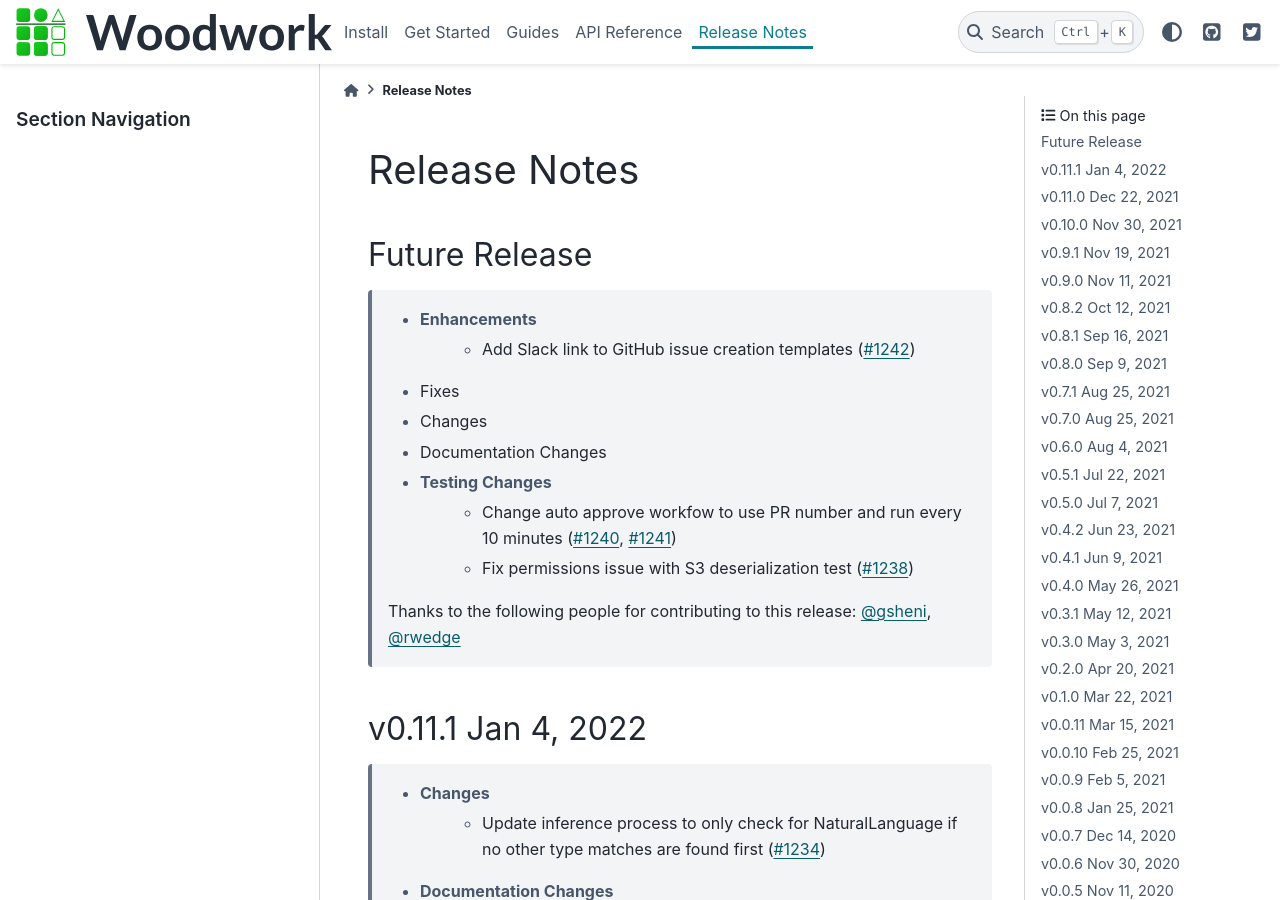
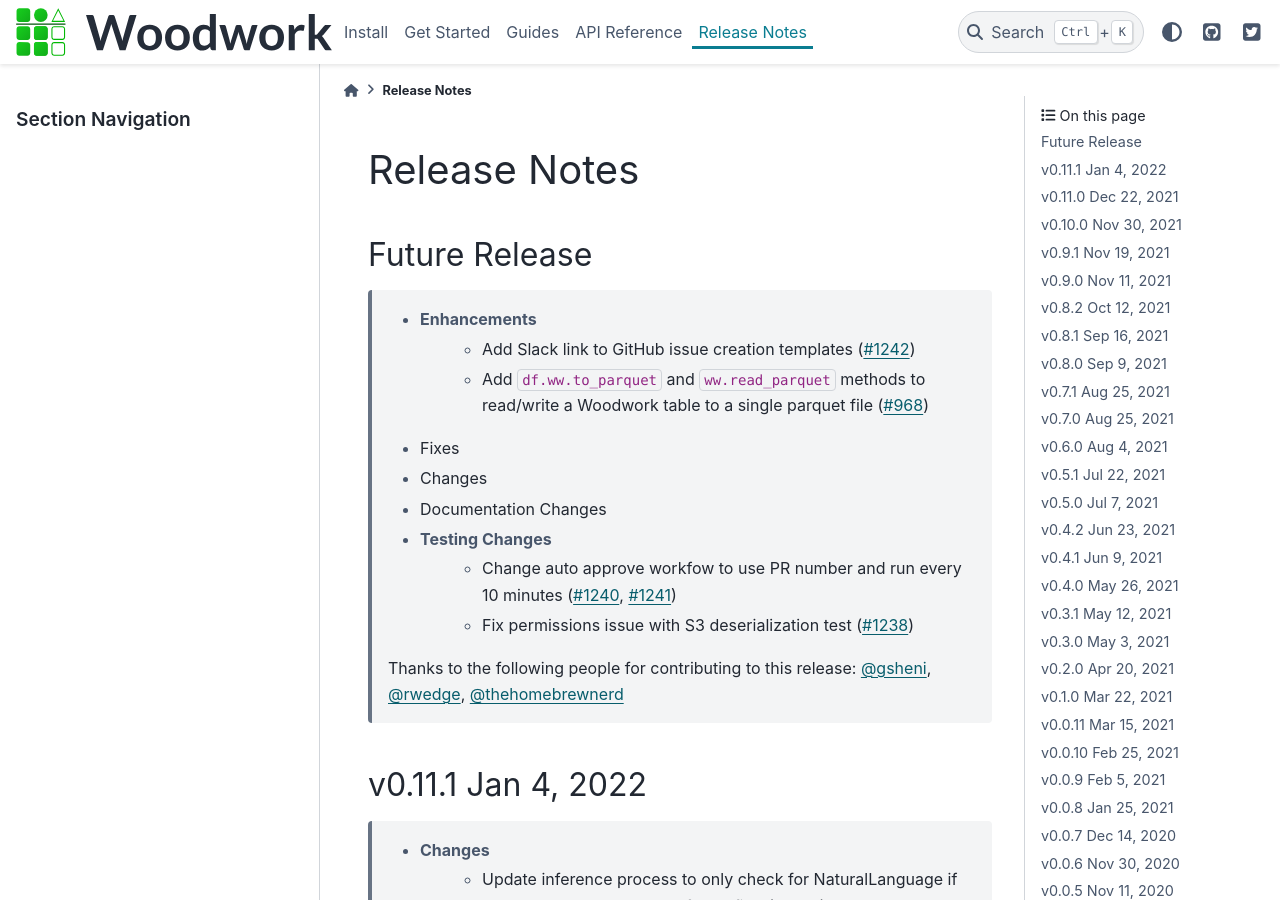
Before and after one commit to alteryx/woodwork, a Sphinx documentation site: the page built from docs/source/release_notes.rst, in a window 1280 px wide and 900 px high. Built offline with Sphinx 7.4.7 and the PyData theme 0.15.4, drawn with Linux system fonts in a browser that asks for light colours; comment, search, counter and statistics services are not loaded.

Commit message:
update release notes

```diff
--- a/docs/source/release_notes.rst
+++ b/docs/source/release_notes.rst
@@ -7,6 +7,7 @@
 ==============
     * Enhancements
         * Add Slack link to GitHub issue creation templates (:pr:`1242`)
+        * Add ``df.ww.to_parquet`` and ``ww.read_parquet`` methods to read/write a Woodwork table to a single parquet file (:pr:`968`)
     * Fixes
     * Changes
     * Documentation Changes
@@ -15,7 +16,7 @@
         * Fix permissions issue with S3 deserialization test (:pr:`1238`)
 
     Thanks to the following people for contributing to this release:
-    :user:`gsheni`, :user:`rwedge`
+    :user:`gsheni`, :user:`rwedge`, :user:`thehomebrewnerd`
 
 v0.11.1 Jan 4, 2022
 ===================
```
